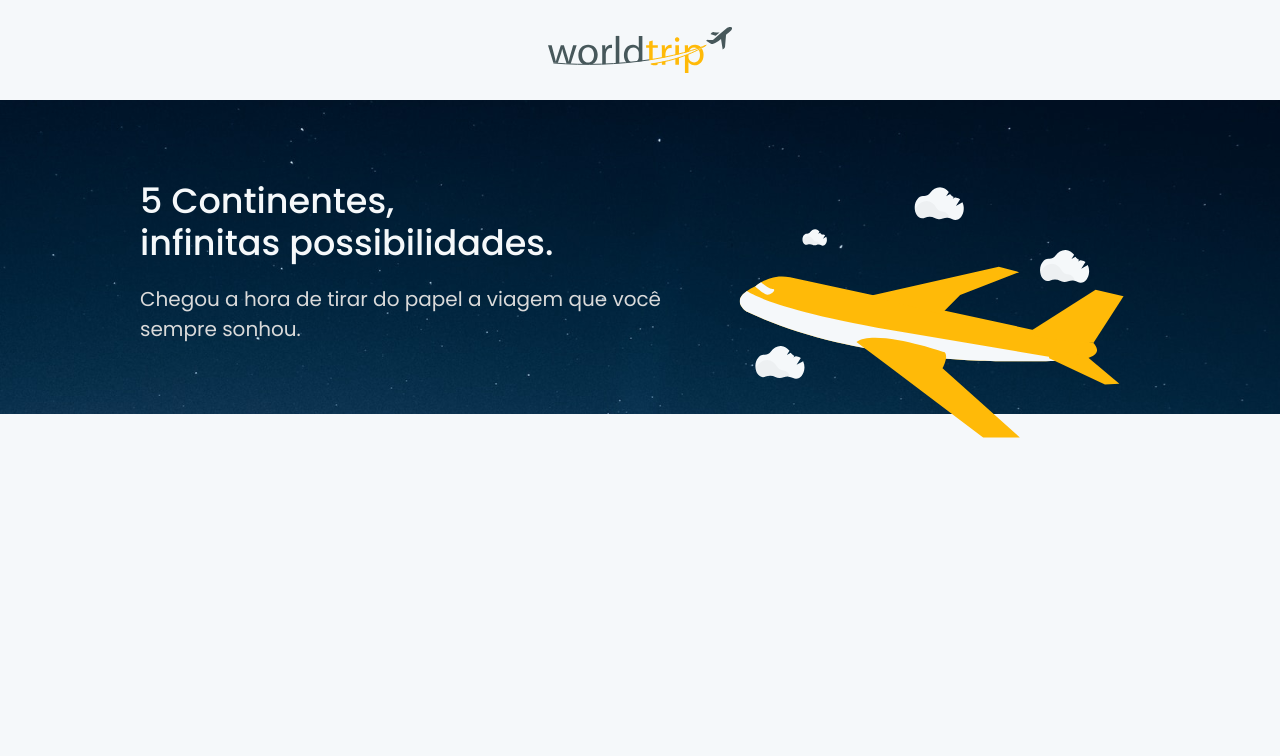
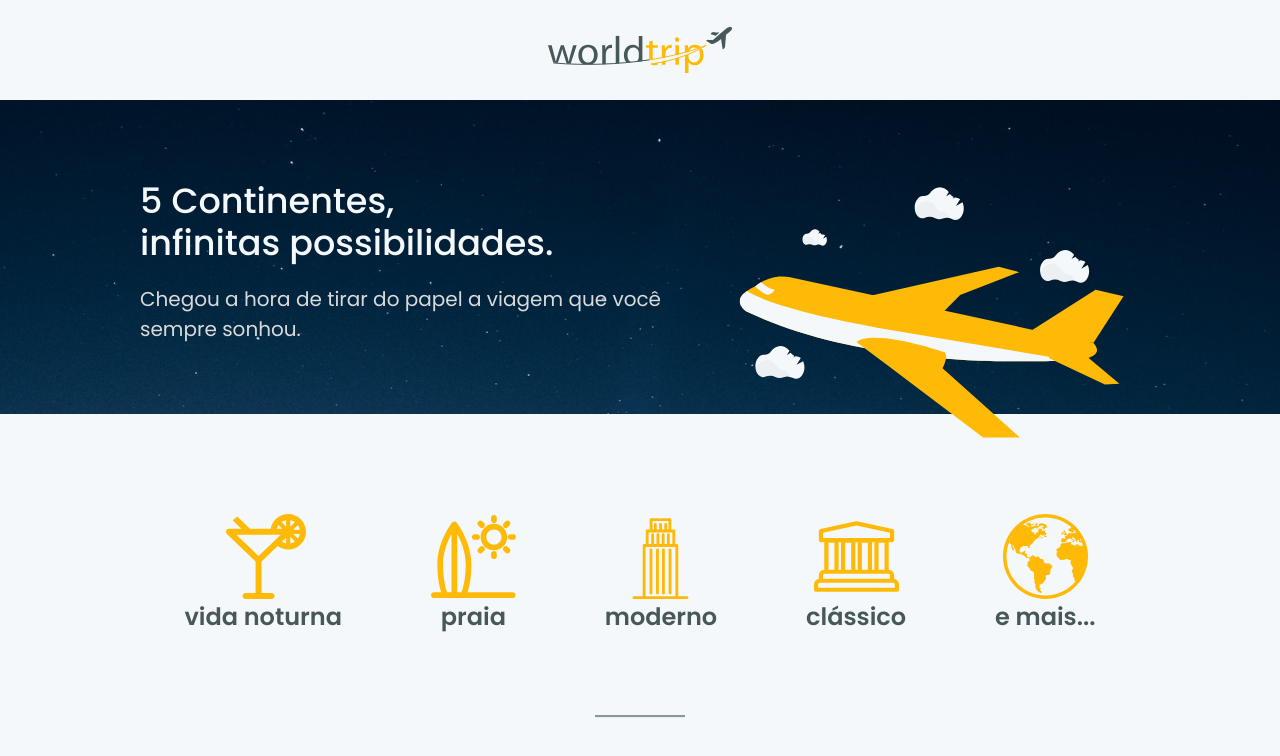
Before and after one commit to Luisgustavom1/WorldTrip, a Next.js app: page / in a window 1280 px wide. Shown: the top 756 px of the page. Built offline with nearby package versions, Linux system fonts and the light colour scheme.

Commit message:
Attractions Reponsivo

```diff
--- a/src/components/Banner/texts.tsx
+++ b/src/components/Banner/texts.tsx
@@ -14,9 +14,9 @@ const Texts: React.FC = () => {
         fontSize={['2rem', '3.5rem']}
         fontWeight='500'
         color={theme.color.light.headingAndTexts}
-        maxWidth={['333px', '426px']}
+        maxWidth={['238px', '426px']}
       >
-        5 Continentes, &nbsp; &nbsp; infinitas possibilidades.
+        5 Continentes, <br/> infinitas possibilidades.
       </Heading>
       <Text
         fontSize={['1.4rem', '2rem']}
--- /dev/null
+++ b/src/components/SectionAttraction/attraction.tsx
@@ -0,0 +1,36 @@
+import { VStack, Image, Text, useBreakpointValue, Flex, useMediaQuery } from '@chakra-ui/react';
+import React, { useEffect } from 'react';
+
+interface AttractionProps {
+  img: string;
+  title: string;
+}
+
+const Attraction: React.FC<AttractionProps> = ({ img, title}) => {
+
+  const [isWideVersion] = useMediaQuery("(min-width: 560px)")
+
+  return (
+    <Flex
+      direction={isWideVersion ? 'column' : 'row'}
+      align='center'
+      justify='center'
+      wrap='wrap'
+      mx='auto'
+    >
+      <Image
+        src={isWideVersion ? img : './assets/svg/Ellipse 1.svg'}
+        alt={`Svg da ${img}`}
+        mr={isWideVersion ? '' : '.8rem'}
+        />
+      <Text
+        fontSize={['1.8rem', '2.4rem']}
+        fontWeight='600'
+      >
+        {title}
+      </Text>
+    </Flex>
+  );
+}
+
+export default Attraction
--- /dev/null
+++ b/src/components/SectionAttraction/index.tsx
@@ -0,0 +1,39 @@
+import { HStack, Flex } from '@chakra-ui/react';
+
+import Attraction from './attraction';
+
+const SectionAttraction: React.FC = () => {
+  return (
+    <Flex
+      px={['5rem', '14rem']}
+      mt='10rem'
+      mb='8rem'
+      justify='space-between'
+      align='center'
+      wrap='wrap'
+    >
+      <Attraction
+        img='./assets/svg/cocktail 1.svg'
+        title='vida noturna'
+      />
+      <Attraction
+        img='./assets/svg/surf 1.svg'
+        title='praia'
+      />
+      <Attraction
+        img='./assets/svg/building 1.svg'
+        title='moderno'
+      />
+      <Attraction
+        img='./assets/svg/museum 1.svg'
+        title='clássico'
+      />
+      <Attraction
+        img='./assets/svg/earth 1.svg'
+        title='e mais...'
+      />
+    </Flex>
+  );
+}
+
+export default SectionAttraction;
--- a/src/pages/api/hello.ts
+++ /dev/null
@@ -1,13 +0,0 @@
-// Next.js API route support: https://nextjs.org/docs/api-routes/introduction
-import type { NextApiRequest, NextApiResponse } from 'next'
-
-type Data = {
-  name: string
-}
-
-export default function handler(
-  req: NextApiRequest,
-  res: NextApiResponse<Data>
-) {
-  res.status(200).json({ name: 'John Doe' })
-}
--- a/src/pages/index.tsx
+++ b/src/pages/index.tsx
@@ -1,10 +1,20 @@
+import { Divider } from '@chakra-ui/react';
 import type { NextPage } from 'next'
 import Banner from '../components/Banner'
+import Attraction from '../components/SectionAttraction';
+import { theme } from '../styles/theme';
 
 const Home: NextPage = () => {
   return (
     <>
       <Banner />
+      <Attraction />
+      <Divider
+        mx='auto'
+        w='9rem'
+        height='0.2rem'
+        bg={theme.color.dark.headingAndTexts}
+      />
     </>
   )
 }
```
Also changed, not shown: src/components/ChooseCity/index.tsx (added, +9 -0 lines), public/assets/svg/Ellipse 1.svg (added).
